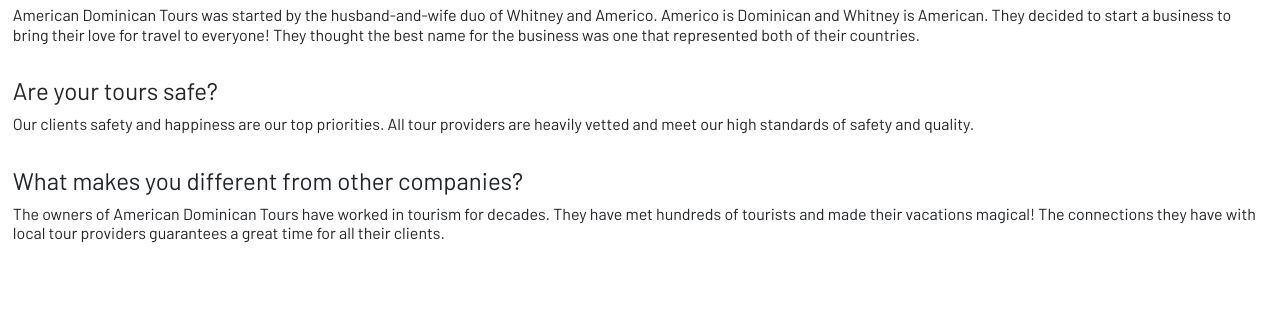
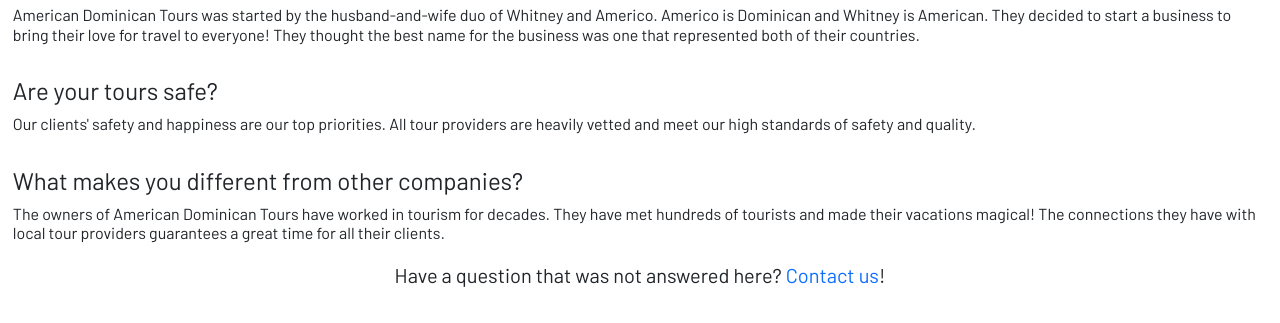
Before and after one commit to wsvoboda/ADTours, a plain HTML site: page faq.html in a window 1280 px wide. Shown: the part 177-500 px from the top of the page. Drawn offline with nearby package versions, Linux system fonts and the light colour scheme.

Commit message:
update faq

```diff
--- a/faq.html
+++ b/faq.html
@@ -76,7 +76,7 @@
         <div class="qanda">
           <h4>Are your tours safe?</h4>
           <h6>
-            Our clients safety and happiness are our top priorities. All tour
+            Our clients' safety and happiness are our top priorities. All tour
             providers are heavily vetted and meet our high standards of safety
             and quality.
           </h6>
@@ -90,6 +90,10 @@
             guarantees a great time for all their clients.
           </h6>
         </div>
+        <h5 class="contactus">
+          Have a question that was not answered here?
+          <a href="/contact">Contact us</a>!
+        </h5>
       </div>
     </main>
   </body>
--- a/styles/faq.css
+++ b/styles/faq.css
@@ -12,6 +12,14 @@
   font-family: "Barlow", sans-serif !important;
 }
 
+.contactus {
+  text-align: center;
+}
+
+.contactus a {
+  text-decoration: none;
+}
+
 .title {
   text-align: center;
 }
```
